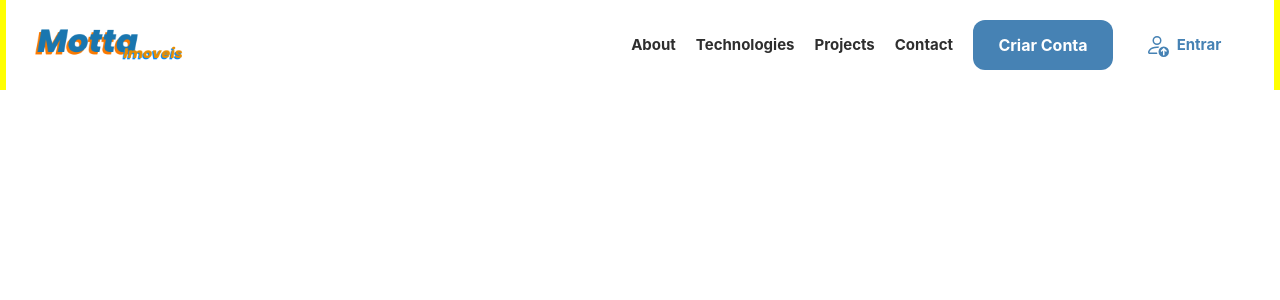
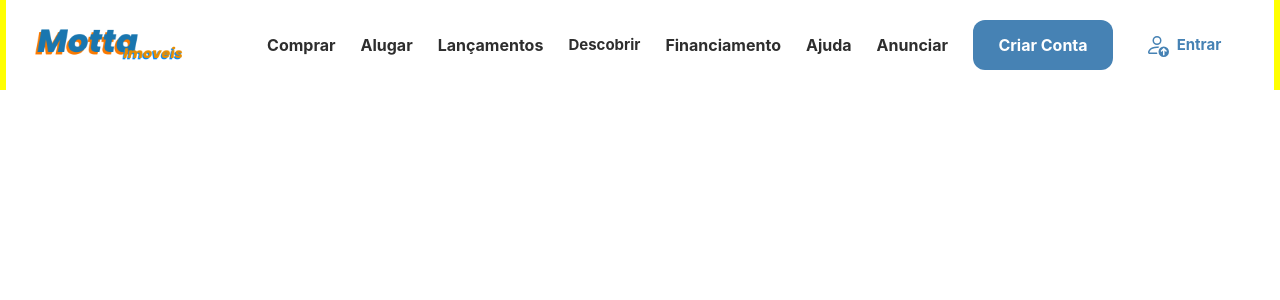
Before and after one commit to BeniMoTTa/motta-moveis, a React (Vite) app in the folder motta-moveis/: page / in a window 1280 px wide. Shown: the top 300 px of the page. Built offline with nearby package versions, Linux system fonts and the light colour scheme; the HTML template or start-up script is replaced by a standard one.

Commit message:
Fix animated hover

```diff
--- a/motta-moveis/src/components/header/index.tsx
+++ b/motta-moveis/src/components/header/index.tsx
@@ -69,17 +69,26 @@ const Header = () => {
           </nav>
         ) : (
           <nav className="md:flex text-[18px] font-bold text-[graphite]">
-            <button className="text-[15px] hoverUnderLineAnimation mr-[20px]">
-              About
+            <button className="text-[16px] hoverUnderLineAnimation mr-[25px]">
+              Comprar
             </button>
-            <button className="text-[15px] hoverUnderLineAnimation mr-[20px]">
-              Technologies
+            <button className="text-[16px] hoverUnderLineAnimation mr-[25px]">
+              Alugar
             </button>
-            <button className="text-[15px] hoverUnderLineAnimation mr-[20px]">
-              Projects
+            <button className="text-[16px] hoverUnderLineAnimation mr-[25px]">
+              Lançamentos
             </button>
-            <button className="text-[15px] hoverUnderLineAnimation mr-[20px]">
-              Contact
+            <button className="text-[15px] hoverUnderLineAnimation mr-[25px]">
+              Descobrir
+            </button>
+            <button className="text-[16px] hoverUnderLineAnimation mr-[25px]">
+              Financiamento
+            </button>
+            <button className="text-[16px] hoverUnderLineAnimation mr-[25px]">
+              Ajuda
+            </button>
+            <button className="text-[16px] hoverUnderLineAnimation mr-[25px]">
+              Anunciar
             </button>
             <button className="w-[140px] h-[50px] text-[16px] text-[white] rounded-xl bg-blueSteel mr-[10px]">
               Criar Conta
```
